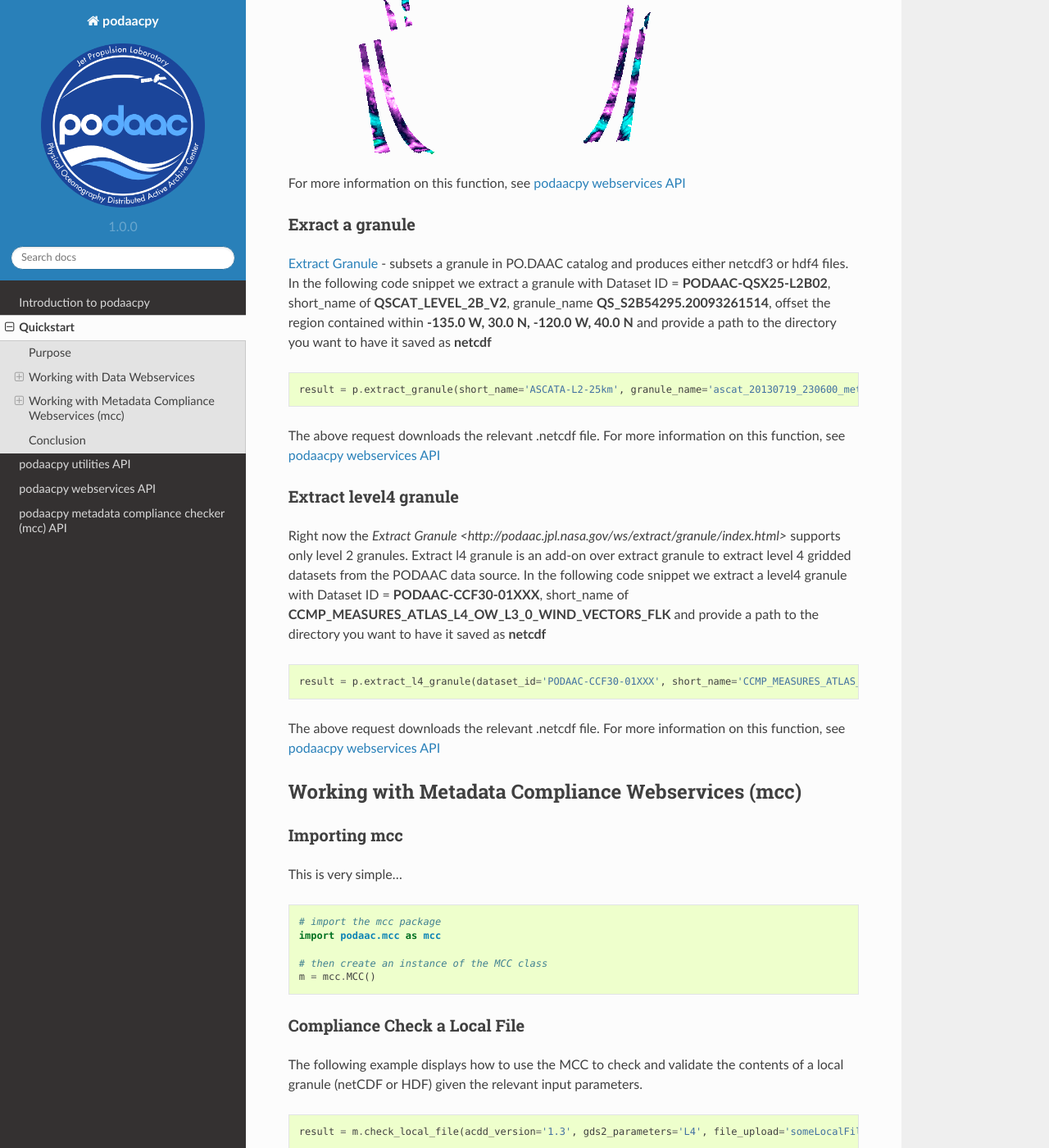
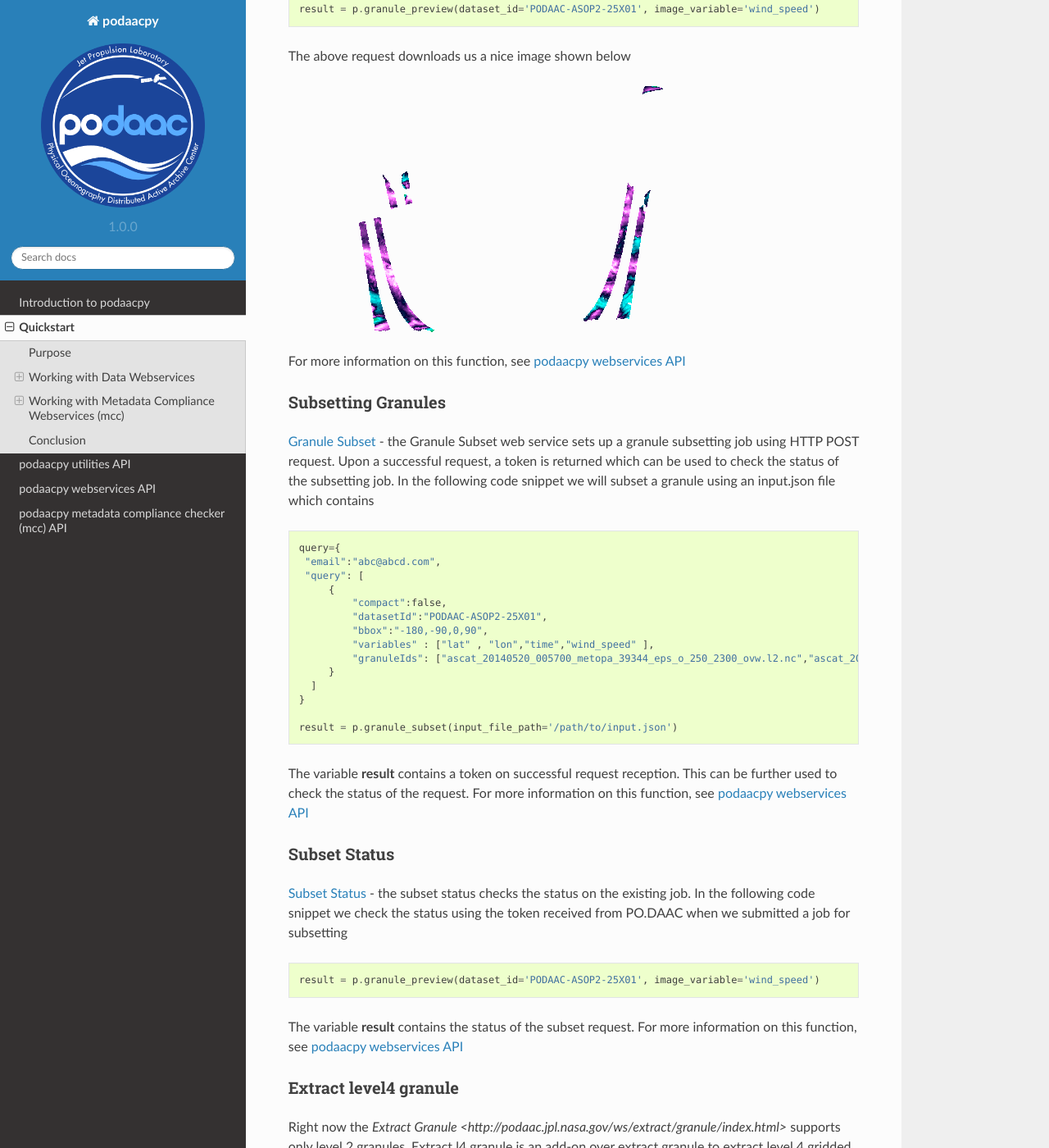
Before and after one commit to nasa/podaacpy, a Sphinx documentation site: the page built from docs/source/quickstart.rst, in a window 1280 px wide and 1400 px high, scrolled down 3289 px. Shown: the whole window at 82% size. Built offline with Sphinx 7.4.7 and the Read the Docs theme 2.0.0, drawn with Linux system fonts in a browser that asks for light colours; some of the changed text lies outside the part shown.

Commit message:
Updating the documentation

```diff
--- a/docs/source/quickstart.rst
+++ b/docs/source/quickstart.rst
@@ -56,15 +56,11 @@
 
    result = u.list_available_granule_search_level2_dataset_ids()
 
-   result = u.list_available_granule_search_level2_datasetShortNames()
+   result = u.list_available_granule_search_level2_dataset_short_names()
 
    result = u.list_available_granule_search_dataset_ids()
 
-   result = u.list_available_granule_search_datasetShortNames()
-
-   result = u.list_available_image_granule_dataset_ids()
-
-   result = u.list_available_image_granule_datasetShortNames()
+   result = u.list_available_granule_search_dataset_short_names()
 
    result = u.list_available_extract_granule_dataset_ids():
 
@@ -98,11 +94,20 @@
 The variable **result** now contains an XML response containing a list of data granules which can be processed appropriately.
 For more information on this function, see :doc:`webservices`
 
+Retrieving Dataset Variables
+^^^^^^^^^^^^^^^^^^^^^^^^^^^^
+`Dataset Variables <http://podaac.jpl.nasa.gov/ws/dataset/variables/index.html>`_ - provides a list of variable for the datset. In the following code snippet we retrieve the dataset variables for the dataset id **PODAAC-ASOP2-25X01** ::
+
+  result = p..dataset_variables(dataset_id='PODAAC-ASOP2-25X01')
+
+The variable **result** now contains a dictionary of variables of the respective dataset.
+For more information on this function, see :doc:`webservices`
+
 Searching for Datasets
 ^^^^^^^^^^^^^^^^^^^^^^
 `Search Dataset <http://podaac.jpl.nasa.gov/ws/search/dataset/index.html>`_ - searches PO.DAAC's dataset catalog, over Level 2, Level 3, and Level 4 datasets. In the following code snippet we will search using a keyword e.g. **modis** ::
 
-   result = p.search_dataset(keyword='modis')
+   result = p.dataset_search(keyword='modis')
 
 The variable **result** now contains an XML response containing a list of datasets which can be processed appropriately.
 For more information on this function, see :doc:`webservices`
@@ -111,16 +116,16 @@
 ^^^^^^^^^^^^^^^^^^^^^^^
 `Search Granule <http://podaac.jpl.nasa.gov/ws/search/granule/index.html>`_ - does granule searching on PO.DAAC level 2 swath datasets (individual orbits of a satellite), and level 3 & 4 gridded datasets (time averaged to span the globe). In the following code snippet we will search for granules within a specific dataset e.g. **PODAAC-ASOP2-25X01** ::
 
-   result = p.search_granule(dataset_id='PODAAC-ASOP2-25X01',short_name='ASCATA-L2-25km',bbox='0,0,180,90',start_time='2013-01-01T01:30:00Z',end_time='2014-01-01T00:00:00Z',start_index='1'))
+   result = p.granule_search(dataset_id='PODAAC-ASOP2-25X01', bbox='0,0,180,90',start_time='2013-01-01T01:30:00Z',end_time='2014-01-01T00:00:00Z',start_index='1'))
 
 The variable **result** now contains an XML response containing a list of granules for the given dataset which can be processed appropriately.
 For more information on this function, see :doc:`webservices`
 
 Retrieve granule images
 ^^^^^^^^^^^^^^^^^^^^^^^
-`Image Granule <http://podaac.jpl.nasa.gov/ws/image/granule/index.html>`_ - renders granules in the PO.DAAC's catalog to images such as jpeg and/or png. In the following code snippet we display a GetMap request ::
+`Granule Preview <http://podaac.jpl.nasa.gov/ws/image/granule/index.html>`_ - renders granules in the PO.DAAC's catalog to images such as jpeg and/or png. In the following code snippet we display a request using the dataset id **PODAAC-ASOP2-25X01** and image variable of the dataset **wind_speed** ::
 
-   result = p.load_image_granule(short_name='ASCATB-L2-25km', granule_name='ascat_20121114_035403_metopb_00817_eps_o_250_2101_ovw.l2.nc', request='GetMap', layers='wind_speed_selection', styles='', version='1.3.0', format='image/png', srs='', bbox='-180,-66.43,180,79.91', height='300', width='600', service='WMS',path='path/to/the/destination/directory')
+   result = p.granule_preview(dataset_id='PODAAC-ASOP2-25X01', image_variable='wind_speed')
 
 The above request downloads us a nice image shown below
 
@@ -128,13 +133,36 @@
 
 For more information on this function, see :doc:`webservices`
 
-Exract a granule
-^^^^^^^^^^^^^^^^
-`Extract Granule <http://podaac.jpl.nasa.gov/ws/extract/granule/index.html>`_ - subsets a granule in PO.DAAC catalog and produces either netcdf3 or hdf4 files. In the following code snippet we extract a granule with Dataset ID = **PODAAC-QSX25-L2B02**, short_name of **QSCAT_LEVEL_2B_V2**, granule_name **QS_S2B54295.20093261514**, offset the region contained within **-135.0 W, 30.0 N, -120.0 W, 40.0 N** and provide a path to the directory you want to have it saved as **netcdf** ::
+Subsetting Granules
+^^^^^^^^^^^^^^^^^^^
+`Granule Subset <http://podaac.jpl.nasa.gov/ws/subset/granule/index.html>`_ - the Granule Subset web service sets up a granule subsetting job using HTTP POST request. Upon a successful request, a token is returned which can be used to check the status of the subsetting job. In the following code snippet we will subset a granule using an input.json file which contains ::
 
-   result = p.extract_granule(short_name='ASCATA-L2-25km', granule_name='ascat_20130719_230600_metopa_35024_eps_o_250_2200_ovw.l2.nc', bbox='-180,-90,180,90', format='netcdf', path='path/to/the/destination/directory')
+   query={
+    "email":"abc@abcd.com",
+    "query": [
+        {
+            "compact":false,
+            "datasetId":"PODAAC-ASOP2-25X01",
+            "bbox":"-180,-90,0,90",
+            "variables" : ["lat" , "lon","time","wind_speed" ],
+            "granuleIds": ["ascat_20140520_005700_metopa_39344_eps_o_250_2300_ovw.l2.nc","ascat_20140411_175700_metopa_38800_eps_o_250_2300_ovw.l2.nc"]
+        }
+     ]
+   }
 
-The above request downloads the relevant .netcdf file. For more information on this function, see :doc:`webservices`
+   result = p.granule_subset(input_file_path='/path/to/input.json')
+
+The variable **result** contains a token on successful request reception. This can be further used to check the status of the request.
+For more information on this function, see :doc:`webservices`
+
+Subset Status
+^^^^^^^^^^^^^
+`Subset Status <http://podaac.jpl.nasa.gov/ws/subset/status/index.html>`_ - the subset status checks the status on the existing job. In the following code snippet we check the status using the token received from PO.DAAC when we submitted a job for subsetting ::
+
+   result = p.granule_preview(dataset_id='PODAAC-ASOP2-25X01', image_variable='wind_speed')
+
+The variable **result** contains the status of the subset request.
+For more information on this function, see :doc:`webservices`
 
 Extract level4 granule
 ^^^^^^^^^^^^^^^^^^^^^^
--- a/docs/source/webservices.rst
+++ b/docs/source/webservices.rst
@@ -19,5 +19,5 @@
 
 *author*: Lewis John McGibbney (lewismc@apache.org)
 
-.. autoclass:: podaac_data_source.Podaac
+.. autoclass:: podaac.Podaac
     :members:
```
Also changed, not shown: other parts of docs/source/quickstart.rst (+2 -2 lines), docs/source/introduction.rst (+7 -5 lines), 1 other file.
